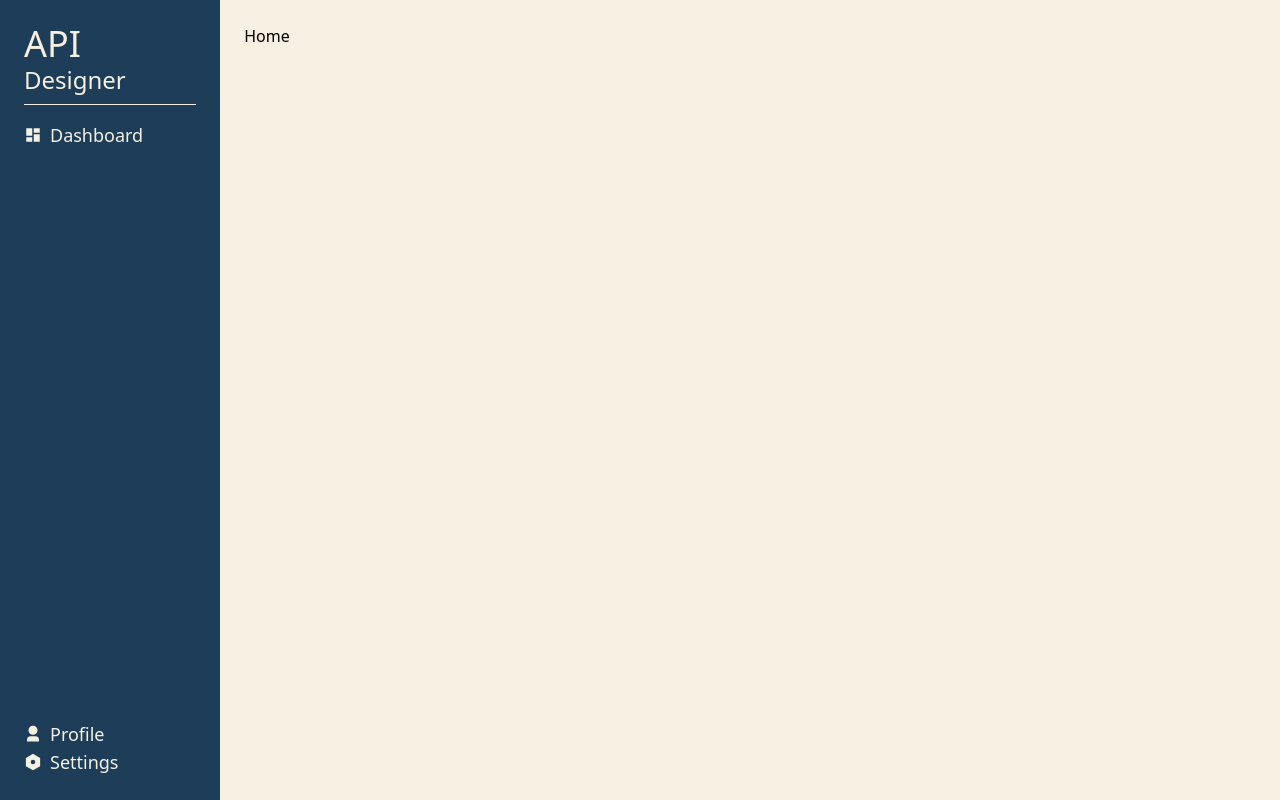
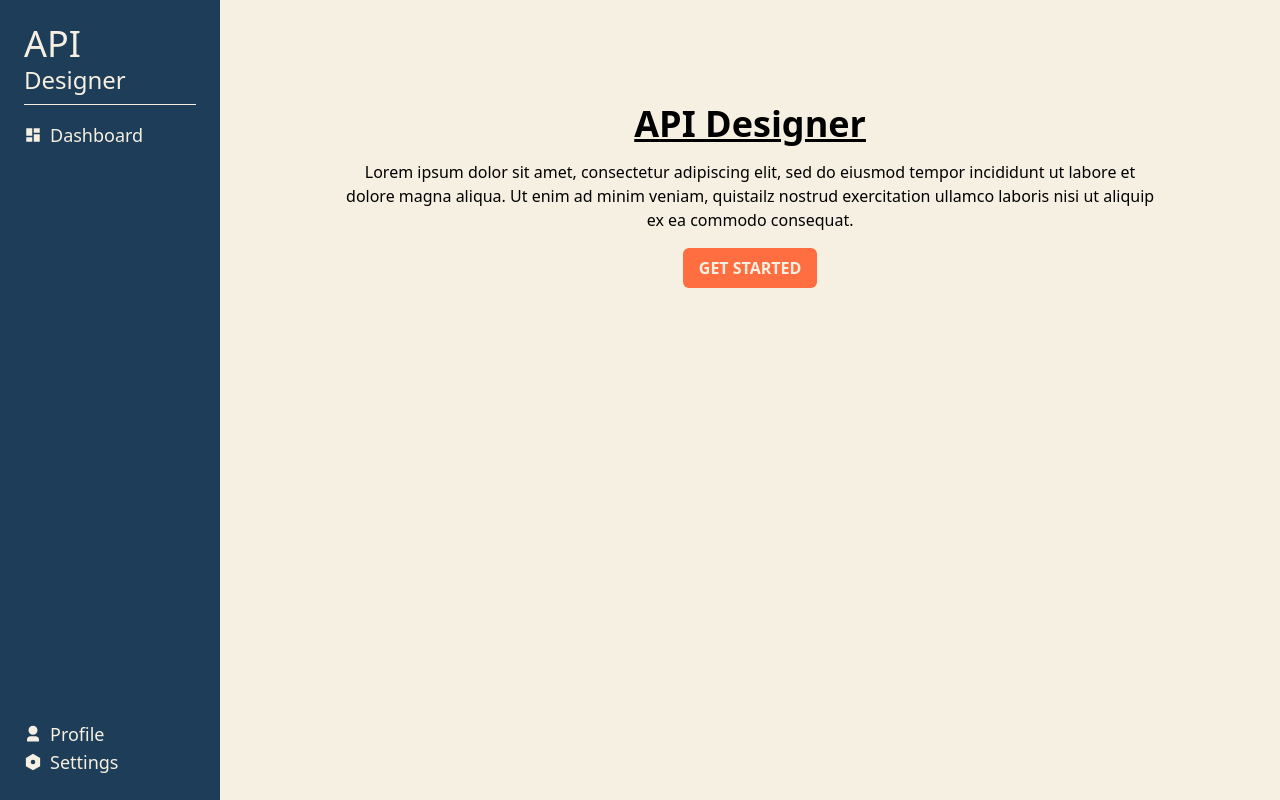
Before and after one commit to ParmarTarun/Api-Designer, a Next.js app: page / in a window 1280 px wide. Built offline with nearby package versions, Linux system fonts and the light colour scheme.

Commit message:
:sparkles: Add Auth Form

```diff
--- /dev/null
+++ b/components/AuthForm.tsx
@@ -0,0 +1,60 @@
+import React from "react";
+import { RiGithubFill, RiGoogleFill } from "react-icons/ri";
+
+const AuthForm = () => {
+  return (
+    <div className="text-primary font-semibold grid grid-cols-2 rounded-lg shadow-lg">
+      <div className="col-span-1 text-center bg-primary p-8 text-secondary rounded-l-lg flex flex-col justify-center items-center">
+        <h3>Lorem Ipsum</h3>
+        <p> Lorem Ipsum Lorem Ipsum Lorem Ipsum Lorem Ipsum</p>
+      </div>
+      <div className="col-span-1 text-left bg-lightHighlight p-8 rounded-r-lg flex flex-col  gap-6">
+        <div className="flex justify-between">
+          <button className="text-3xl" disabled>
+            Login
+          </button>
+          <button className="text-3xl opacity-40">Sign Up</button>
+        </div>
+        <form className="mt-4">
+          <div>
+            <label htmlFor="email" className="block mt-4 text-2xl">
+              Email
+            </label>
+            <input
+              type="text"
+              placeholder="johndoe@example.com"
+              className="basic-input ml-8"
+            />
+          </div>
+          <div>
+            <label htmlFor="password" className="block mt-4 text-2xl">
+              Password
+            </label>
+            <input
+              type="password"
+              placeholder="*****"
+              className="basic-input ml-8"
+            />
+          </div>
+          <div className="text-right">
+            <button className="px-4 py-2 bg-primary text-secondary rounded-md text-xl font-normal mt-10">
+              Login
+            </button>
+          </div>
+        </form>
+        <div className="flex justify-around text-xl border border-transparent border-t-primary pt-4">
+          <button className="flex items-center gap-1">
+            <RiGoogleFill />
+            Google
+          </button>
+          <button className="flex items-center gap-1">
+            <RiGithubFill />
+            Github
+          </button>
+        </div>
+      </div>
+    </div>
+  );
+};
+
+export default AuthForm;
--- /dev/null
+++ b/components/GetStarted.tsx
@@ -0,0 +1,27 @@
+import React from "react";
+
+interface GetStartedProps {
+  setShowAuth: (p: boolean) => void;
+}
+
+const GetStarted = ({ setShowAuth }: GetStartedProps) => {
+  return (
+    <div className="w-4/5 text-center">
+      <h2 className="text-4xl font-bold underline mb-4">API Designer</h2>
+      <p>
+        Lorem ipsum dolor sit amet, consectetur adipiscing elit, sed do eiusmod
+        tempor incididunt ut labore et dolore magna aliqua. Ut enim ad minim
+        veniam, quistailz nostrud exercitation ullamco laboris nisi ut aliquip
+        ex ea commodo consequat.
+      </p>
+      <button
+        className="bg-darkHighlight font-semibold  text-secondary px-4 py-2 rounded-md mt-4"
+        onClick={() => setShowAuth(true)}
+      >
+        GET STARTED
+      </button>
+    </div>
+  );
+};
+
+export default GetStarted;
--- a/components/Layout.tsx
+++ b/components/Layout.tsx
@@ -17,7 +17,7 @@ const Layout = ({ children }: ReactChildrenProps) => {
             </button>
             <h2 className="">API Designer</h2>
           </div>
-          <div className="p-6">{children}</div>
+          <div className="p-6 min-h-screen">{children}</div>
         </div>
       </div>
     </div>
--- a/pages/index.tsx
+++ b/pages/index.tsx
@@ -1,12 +1,19 @@
+import AuthForm from "@/components/AuthForm";
+import GetStarted from "@/components/GetStarted";
 import Layout from "@/components/Layout";
 import { Inter } from "next/font/google";
+import { useState } from "react";
 
 const inter = Inter({ subsets: ["latin"] });
 
 const HomePage = () => {
+  const [showAuth, setShowAuth] = useState(false);
+
   return (
     <Layout>
-      <div>Home</div>
+      <div className="mt-20 flex flex-col justify-center items-center">
+        {!showAuth ? <GetStarted setShowAuth={setShowAuth} /> : <AuthForm />}
+      </div>
     </Layout>
   );
 };
--- a/styles/globals.css
+++ b/styles/globals.css
@@ -2,16 +2,22 @@
 @tailwind components;
 @tailwind utilities;
 
-:root {
+label {
+  font-size: 1rem;
 }
-/*
-@media (prefers-color-scheme: dark) {
-  :root {
-    --foreground-rgb: 255, 255, 255;
-    --background-start-rgb: 0, 0, 0;
-    --background-end-rgb: 0, 0, 0;
-  }
-} */
 
-body {
+.basic-input::placeholder {
+  color: black;
+  opacity: 0.3;
 }
+
+.basic-input {
+  background: transparent;
+  padding: 5px;
+  border-bottom: 1px solid;
+}
+
+.basic-input:focus {
+  /* border: none; */
+  outline: none;
+}
```
